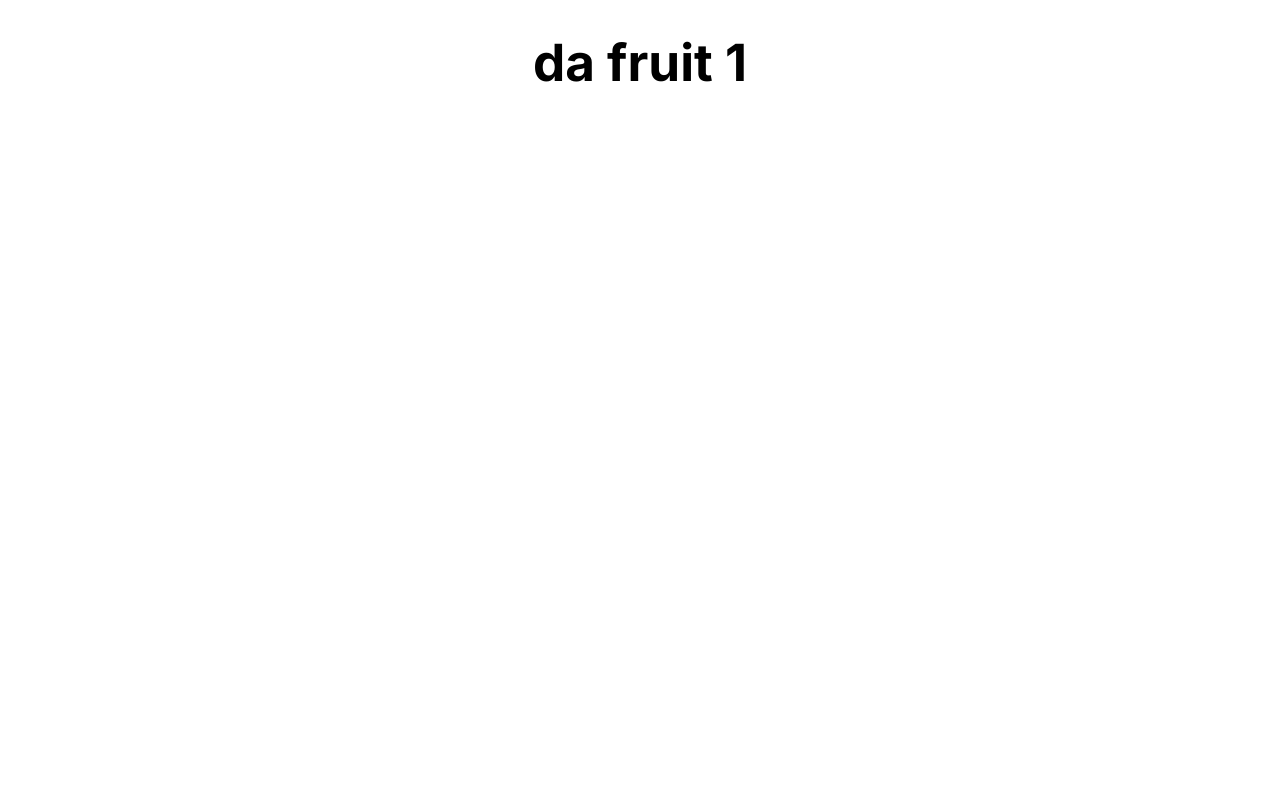
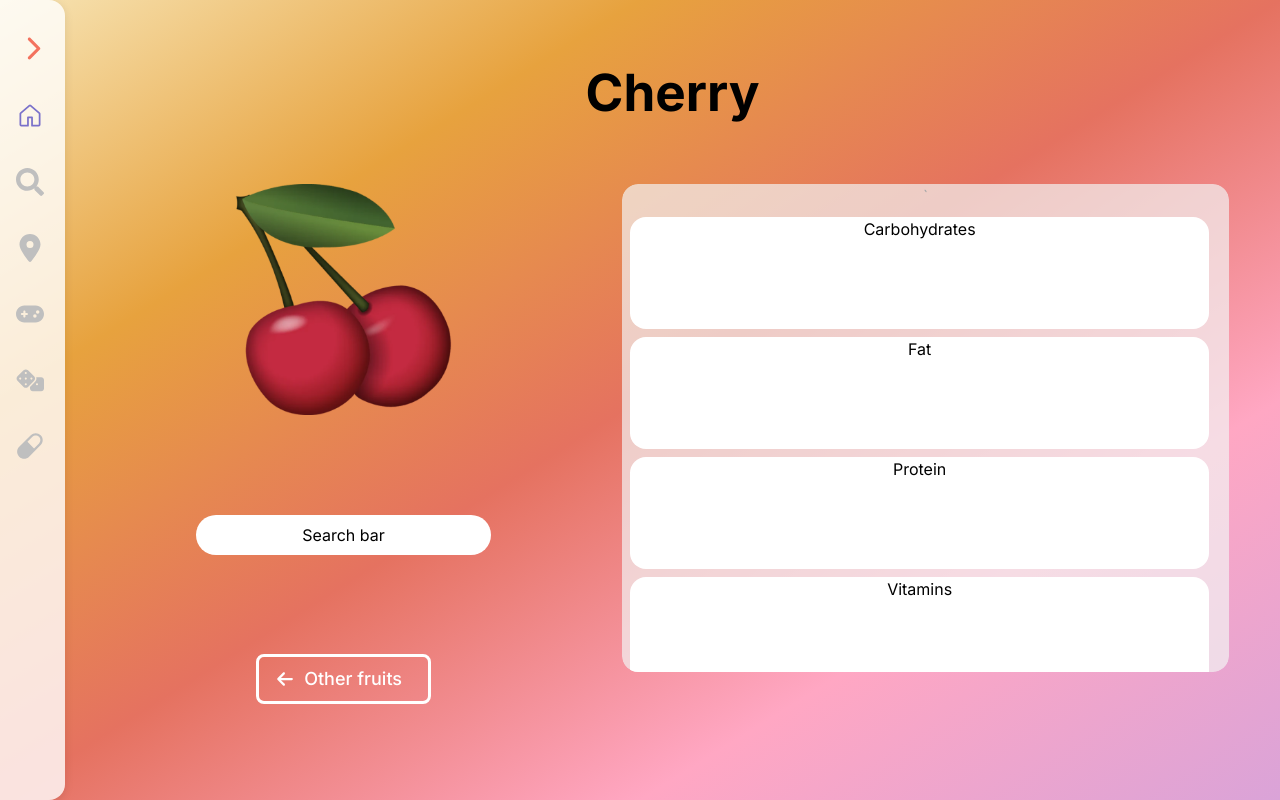
Before and after one commit to devsoc-unsw/trainee-bard-24t2, a React (Vite) app in the folder frontend/: page /fruit/1 in a window 1280 px wide. Built offline with nearby package versions, Linux system fonts and the light colour scheme.

Commit message:
Create general layout and components, still fixing up nutrient categories

```diff
--- a/frontend/src/components/Navbar.module.css
+++ b/frontend/src/components/Navbar.module.css
@@ -1,5 +1,5 @@
 .navbar {
-  width: rem(65px);
+  width: 65px;
   height: 100%;
   padding: var(--mantine-spacing-md);
   display: flex;
@@ -10,7 +10,7 @@
   left: 0;
   background-color: rgba(255, 255, 255, 0.8);
   box-shadow: 0 2px 10px rgba(0, 0, 0, 0.1);
-  border-radius: 16px;
+  border-radius: 0 16px 16px 0;
   transition: width 0.3s ease;
 }
 
--- /dev/null
+++ b/frontend/src/pages/Fruit.module.css
@@ -0,0 +1,8 @@
+.main {
+    background-image: linear-gradient(to right bottom, #f7e4b4, #e7a23e, #e57260, #ffa7c3, #daa3d8);
+}
+
+.mainContainer {
+    margin-left: 65px;
+    min-height: 100vh;
+}
--- a/frontend/src/pages/Fruit.tsx
+++ b/frontend/src/pages/Fruit.tsx
@@ -1,13 +1,72 @@
-import React from "react";
+import React, { useMemo } from "react";
 import { useParams } from "react-router-dom";
+import { AppShell, Button, Grid, ScrollArea } from '@mantine/core';
+import { FaArrowLeft } from "react-icons/fa6";
+import Navbar from "../components/Navbar";
+import FruitPageClasses from "./Fruit.module.css";
+import FruitImage from "../assets/tempfruit.png";
 
 function Fruit() {
   const { fruitId } = useParams();
 
+  const nutrientCategories = [
+    { name: "Carbohydrates", color: ""},
+    { name: "Fat", color: ""},
+    { name: "Protein", color: ""},
+    { name: "Vitamins", color: ""},
+    { name: "Other", color: ""}
+  ]
+
+  const nutrients = useMemo(() => {
+    return nutrientCategories.map((category, index) => (
+      <div key={index} style={{ height: "14vh", backgroundColor: "white", margin: "1vh", marginRight: "2.5vh", borderRadius: "16px", zIndex: "2"}}>{category.name}</div>
+    ))
+  }, [nutrientCategories]);
+
   return (
-    <div>
-      <h1>da fruit {fruitId}</h1>
-    </div>
+    <AppShell>
+      <Navbar/>
+      <AppShell.Main className={FruitPageClasses.main}>
+        {/* Gutter causes overflow issues */}
+        <Grid gutter="0" align="stretch" className={FruitPageClasses.mainContainer}>
+          <Grid.Col span={12}>
+            <h1 style={{ margin: "8vh"}}>Cherry</h1>
+          </Grid.Col>
+          <Grid.Col offset={0.25} span={5} style={{height: "65vh", display: "flex", flexDirection: "column", alignItems: "center", justifyContent: "space-between"}}>
+            <img src={FruitImage} alt="Image of Fruit" style={{ width: "18vw"}}/>
+            {/* placeholder for actual search bar */}
+            <div style={{ width: "23vw", height: "40px", backgroundColor: "#fff", lineHeight: "40px", borderRadius: "20px"}}>Search bar</div>
+            <Button
+                className="button2"
+                leftSection={<FaArrowLeft />}
+                variant="outline"
+                size="lg"
+                radius="md"
+                fw={500}
+              >
+                Other fruits
+              </Button>
+          </Grid.Col>
+          <Grid.Col offset={0.25} span={6}>
+             <ScrollArea style={{ height: "61vh", borderRadius: "16px", position: "relative" }}>
+`              <div style={{
+                backgroundColor: "#f2f2f2",
+                height: "100%",
+                width: "100%",
+                position: "absolute",
+                top: 0,
+                left: 0,
+                opacity: "0.7",
+                borderRadius: "16px"
+              }} />
+              <div style={{ position: "relative"}}>
+                {nutrients}
+              </div>`
+              </ScrollArea>
+          </Grid.Col>
+        </Grid>
+      </AppShell.Main>
+    </AppShell>
   );
 }
 
```
Also changed, not shown: frontend/src/assets/tempfruit.png (added).
